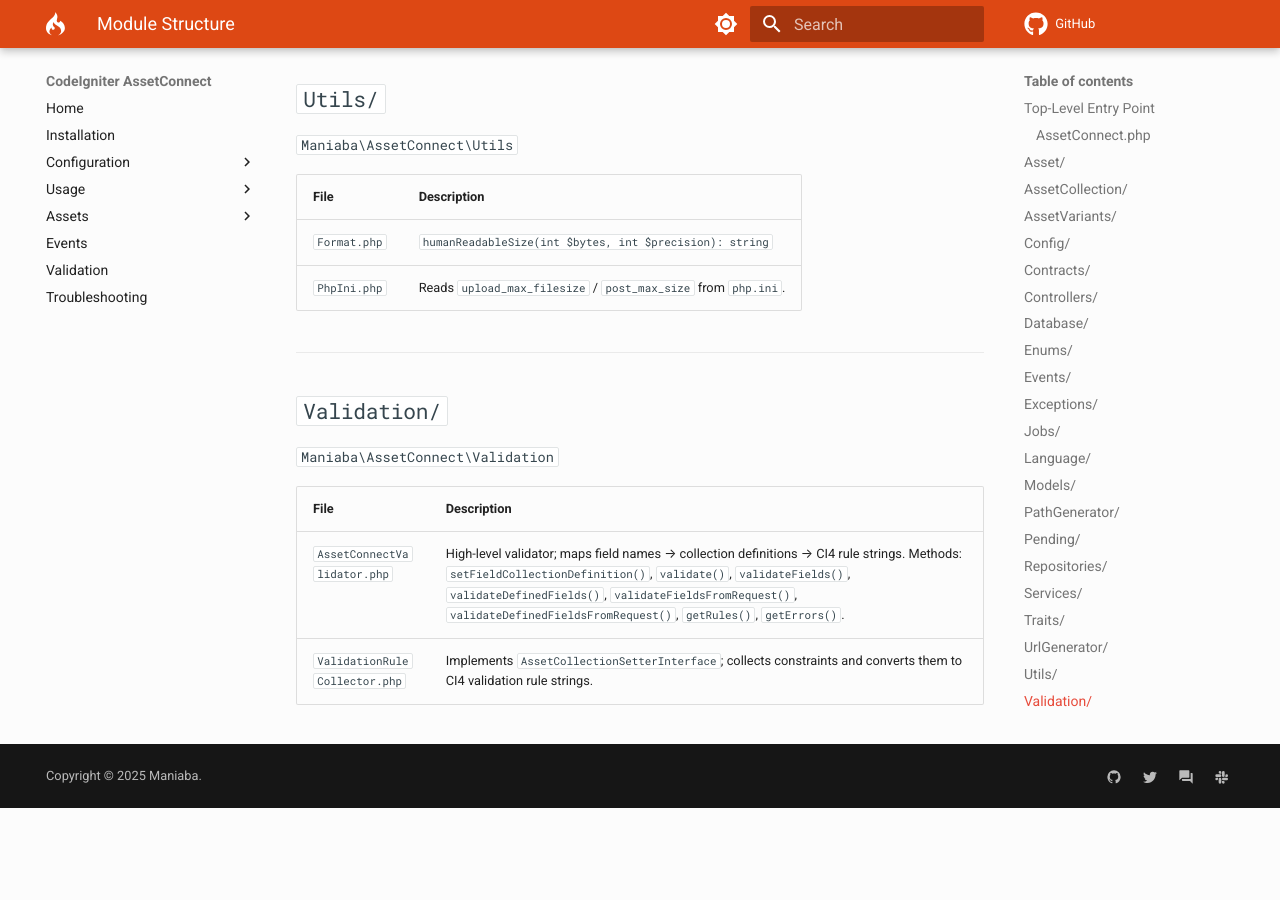
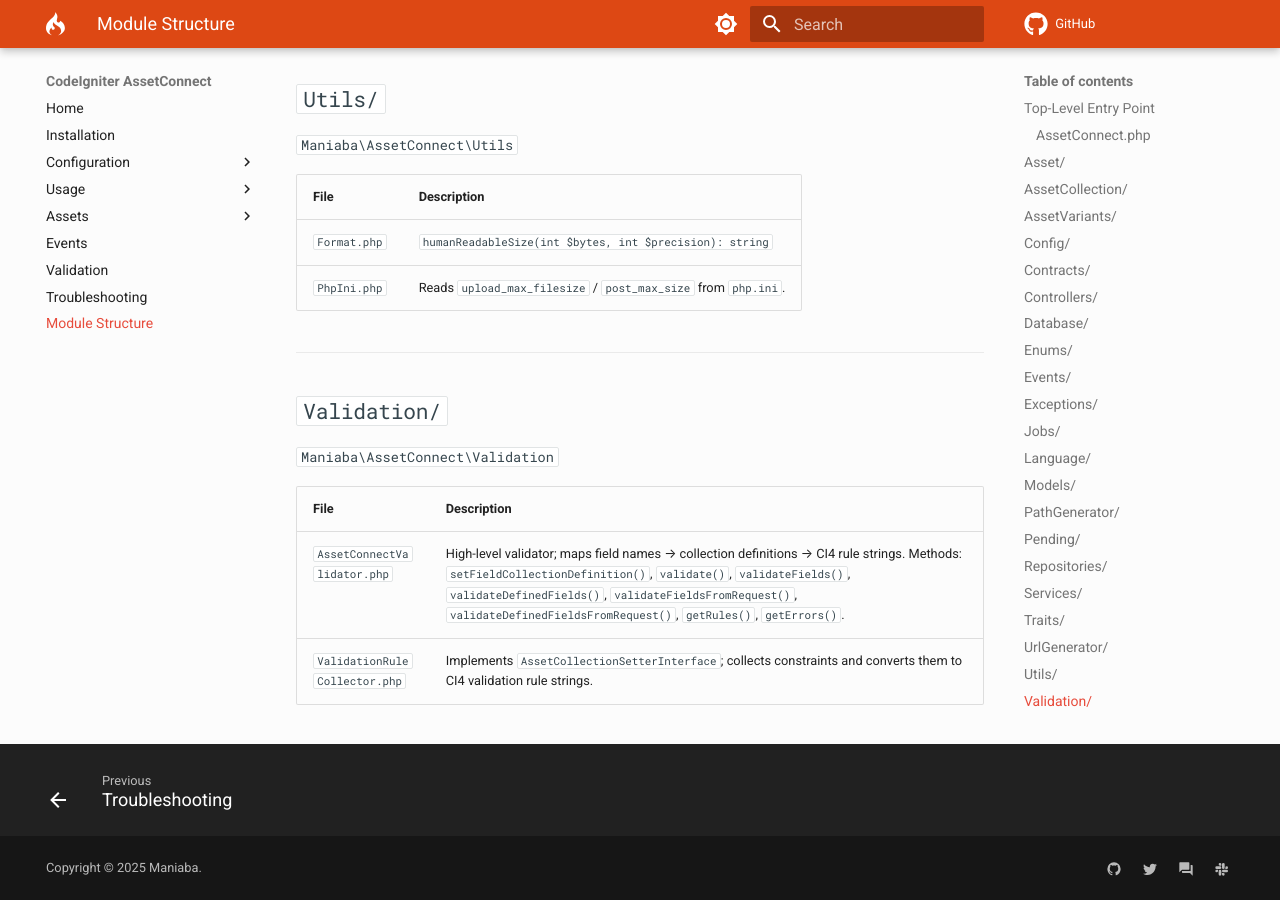
Before and after one commit to maniaba/asset-connect, an MkDocs documentation site: the page built from docs/module-structure.md, in a window 1280 px wide and 900 px high, scrolled down 7793 px. Built offline with MkDocs 1.6.1 and Material for MkDocs 9.7.7, drawn with Linux system fonts in a browser that asks for light colours; comment, search, counter and statistics services are not loaded; a style sheet for code colours, icons or effects is not loaded; before the commit the page ends 8601 px from its top, so only the background shows below that.

Commit message:
Add module-structure.md to mkdocs nav
Agent-Logs-Url: https://github.com/maniaba/asset-connect/sessions/132afb29-343c-42b9-be3b-3df83f7d0b66

Co-authored-by: maniaba <61078470+maniaba@users.noreply.github.com>

```diff
--- a/mkdocs.yml
+++ b/mkdocs.yml
@@ -94,3 +94,4 @@ nav:
   - Events: events.md
   - Validation: validation.md
   - Troubleshooting: troubleshooting.md
+  - Module Structure: module-structure.md
```
